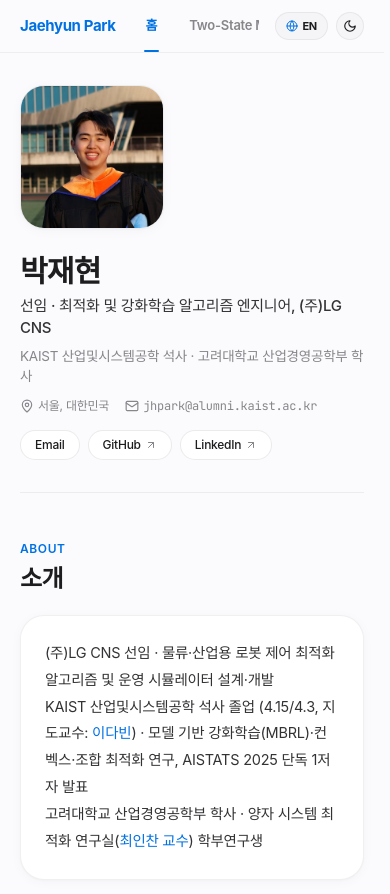
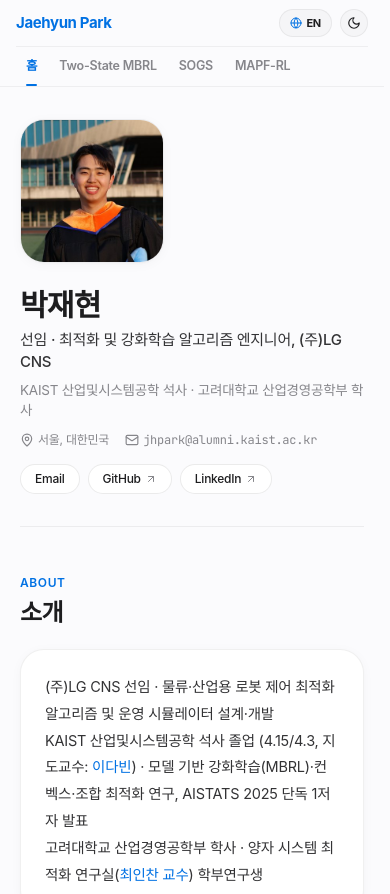
Before and after one commit to sib-jhpark/main, a React (Vite) app: page / in a window 390 px wide. Shown: the top 894 px of the page. Built offline with nearby package versions, Linux system fonts and the light colour scheme; a web font is replaced by a local one.

Commit message:
fix: wrap mobile GNB navigation to second row so tabs are not clipped

```diff
--- a/src/components/TopNavBar.tsx
+++ b/src/components/TopNavBar.tsx
@@ -35,7 +35,7 @@ export function TopNavBar({ activeTab, onSelectTab }: TopNavBarProps) {
 
   return (
     <header className="sticky top-0 z-40 glass-panel transition-colors duration-300">
-      <div className="max-w-[1120px] mx-auto px-5 sm:px-8 h-[52px] flex items-center justify-between gap-4">
+      <div className="max-w-[1120px] mx-auto px-4 sm:px-8 flex flex-wrap md:flex-nowrap items-center justify-between md:h-[52px] md:gap-4">
         {/* Left: Brand Wordmark */}
         <a
           href="#home"
@@ -43,7 +43,7 @@ export function TopNavBar({ activeTab, onSelectTab }: TopNavBarProps) {
             e.preventDefault();
             onSelectTab('home');
           }}
-          className="flex items-center gap-2.5 group focus:outline-none shrink-0"
+          className="order-1 h-[46px] md:h-auto flex items-center gap-2.5 group focus:outline-none shrink-0"
         >
           <span className="font-bold tracking-tight text-[15px] text-[#0071E3] dark:text-[#2997FF]">
             {profileData.brand}
@@ -53,8 +53,11 @@ export function TopNavBar({ activeTab, onSelectTab }: TopNavBarProps) {
           </span>
         </a>
 
-        {/* Center: Top-Level GNB */}
-        <nav aria-label="Primary" className="flex items-center h-full gap-1 overflow-x-auto no-scrollbar">
+        {/* Center (Desktop) / Second Row (Mobile): Top-Level GNB */}
+        <nav
+          aria-label="Primary"
+          className="order-3 md:order-2 w-full md:w-auto border-t border-black/[0.05] dark:border-white/[0.06] md:border-t-0 flex items-center h-[40px] md:h-full gap-0.5 sm:gap-1 overflow-x-auto no-scrollbar"
+        >
           {NAV_ITEMS.map((item) => {
             const isActive = activeTab === item.id;
             return (
@@ -66,7 +69,7 @@ export function TopNavBar({ activeTab, onSelectTab }: TopNavBarProps) {
                   onSelectTab(item.id);
                 }}
                 aria-current={isActive ? 'page' : undefined}
-                className={`relative h-full px-3.5 flex items-center text-[13px] font-semibold whitespace-nowrap transition-colors ${
+                className={`relative h-full px-2.5 sm:px-3.5 flex items-center text-[12.5px] sm:text-[13px] font-semibold whitespace-nowrap transition-colors shrink-0 ${
                   isActive
                     ? 'text-[#0071E3] dark:text-[#2997FF]'
                     : 'text-[#86868B] hover:text-[#1D1D1F] dark:hover:text-[#F5F5F7]'
@@ -74,7 +77,7 @@ export function TopNavBar({ activeTab, onSelectTab }: TopNavBarProps) {
               >
                 {pick(item.label)}
                 {isActive && (
-                  <span className="absolute bottom-0 left-3 right-3 h-[2px] rounded-full bg-[#0071E3] dark:bg-[#2997FF]" />
+                  <span className="absolute bottom-0 left-2.5 right-2.5 sm:left-3 sm:right-3 h-[2px] rounded-full bg-[#0071E3] dark:bg-[#2997FF]" />
                 )}
               </a>
             );
@@ -82,7 +85,7 @@ export function TopNavBar({ activeTab, onSelectTab }: TopNavBarProps) {
         </nav>
 
         {/* Right: Language & Theme Controls */}
-        <div className="flex items-center gap-2 shrink-0">
+        <div className="order-2 md:order-3 h-[46px] md:h-auto flex items-center gap-2 shrink-0">
           <button
             type="button"
             onClick={toggleLanguage}
```
